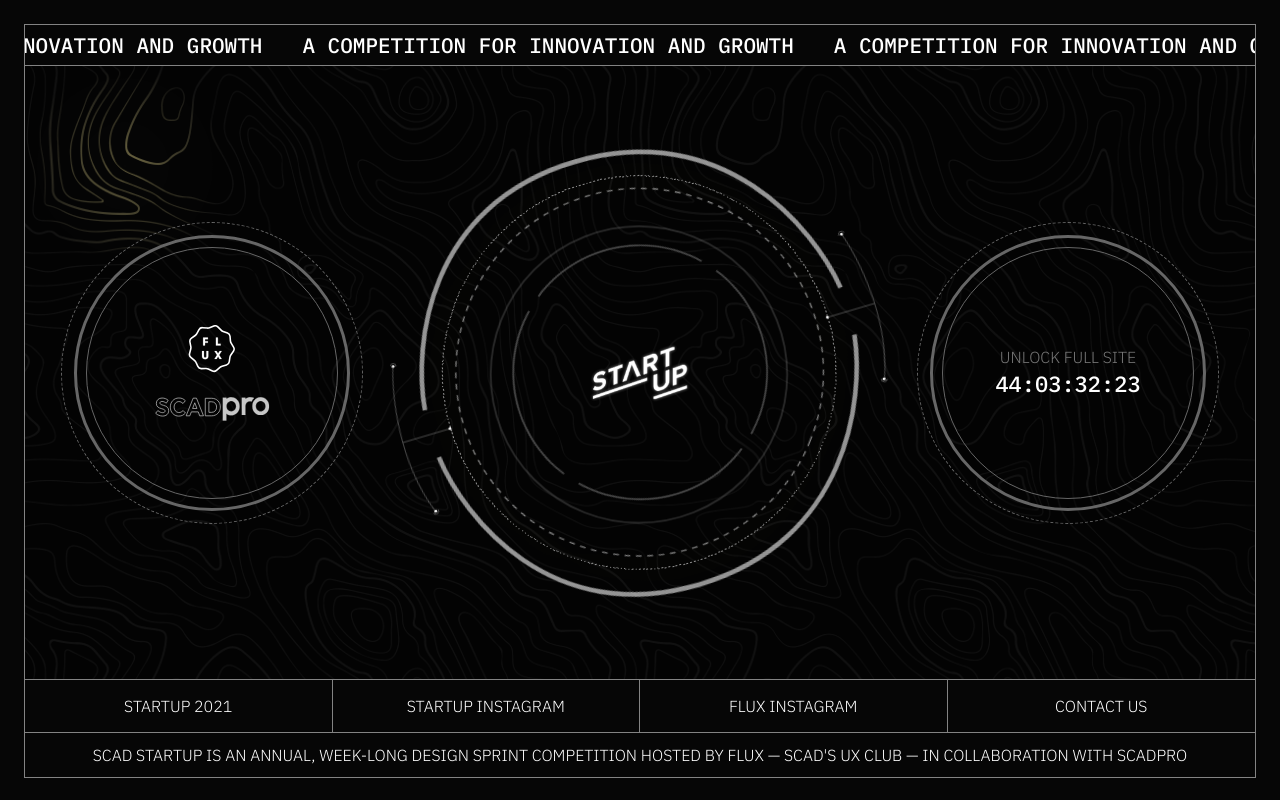
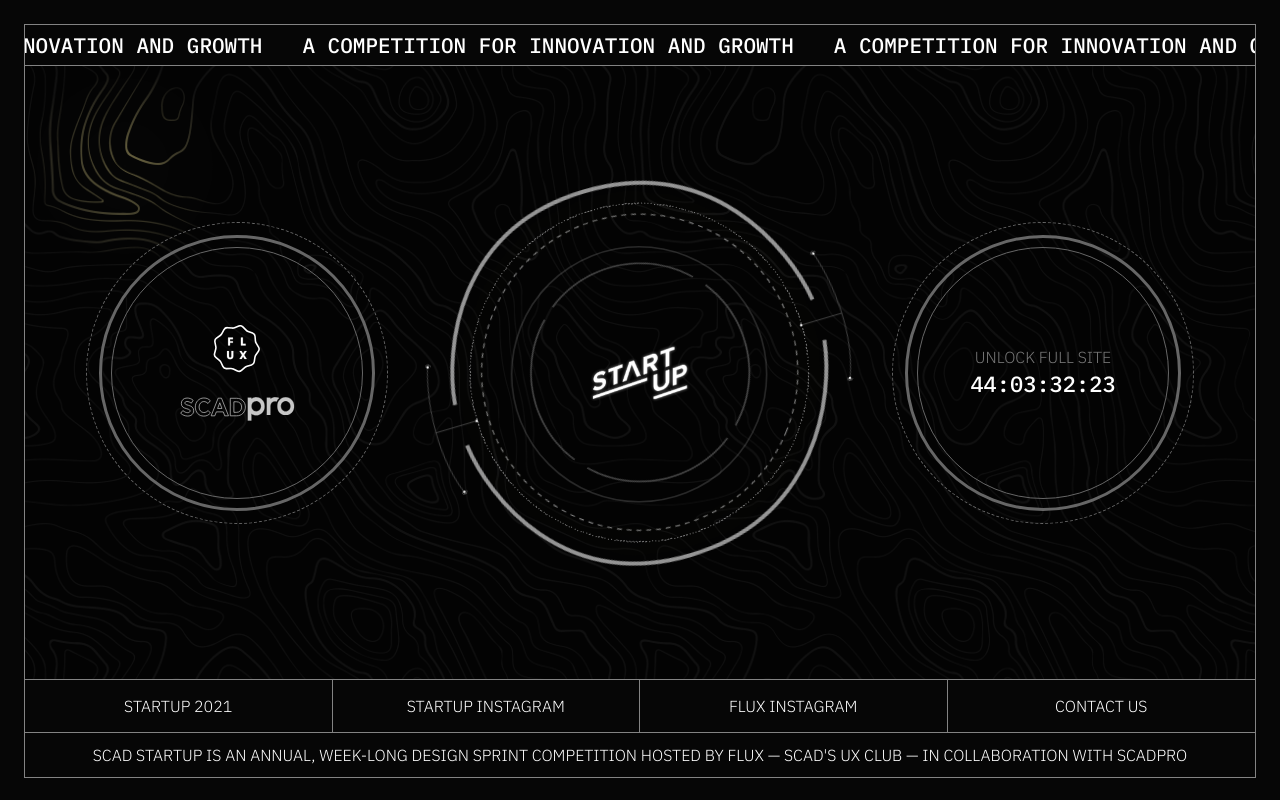
Before and after one commit to thevarunkhatri/startup-2022-microsite, a Gatsby site: page / in a window 1280 px wide. Built offline with nearby package versions, Linux system fonts and the light colour scheme; Gatsby itself is replaced by a stand-in of ours.

Commit message:
increased margin between circle on desktop

```diff
--- a/src/styles/styles.scss
+++ b/src/styles/styles.scss
@@ -241,11 +241,17 @@
     .centerCircle {
         width: 500px;
         height: 500px;
-        margin: 0 40px;
+        margin: 0 80px;
         position: relative;
         display: flex;
         flex-direction: column;
         align-items: center;
+
+        @media only screen and (max-width: 1400px) {
+            width: 430px;
+            height: 430px;
+            margin: 0 50px;
+        }
 
         @media only screen and (max-width: 1200px) {
             width: 430px;
@@ -326,6 +332,10 @@
             position: absolute;
             height: 60px;
             top: 220px;
+
+            @media only screen and (max-width: 1400px) {
+                top: 185px;
+            }
 
             @media only screen and (max-width: 1200px) {
                 height: 50px;
```
